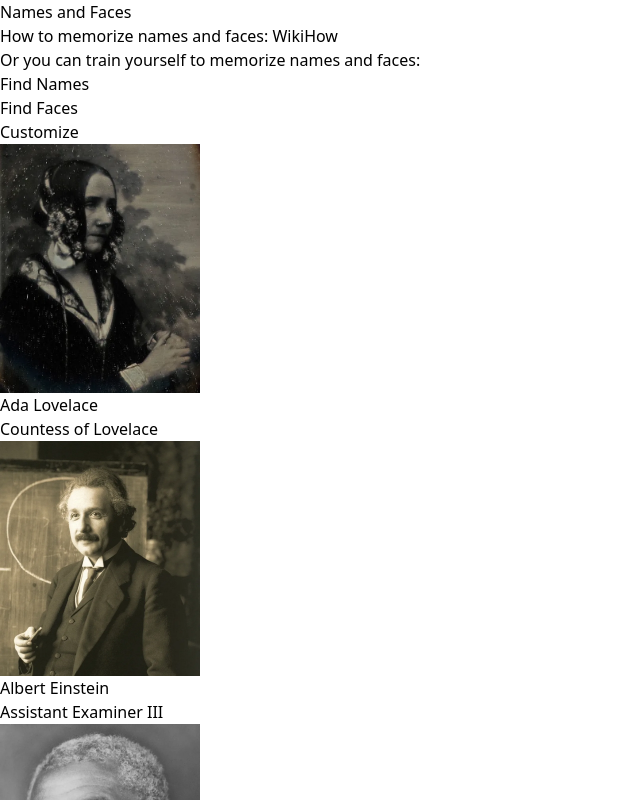
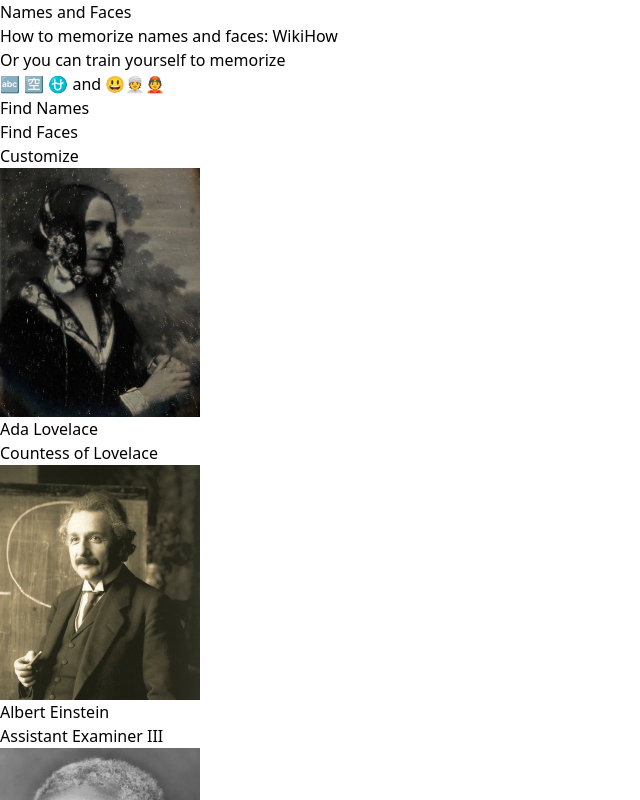
Before and after one commit to asendia/names-and-faces, a SvelteKit app: page / in a window 1280 px wide. Shown: the top 800 px of the page, without its empty margins (0-640 px from the left). Built offline with nearby package versions, Linux system fonts and the light colour scheme.

Commit message:
Align center

```diff
--- a/src/routes/+page.svelte
+++ b/src/routes/+page.svelte
@@ -18,13 +18,13 @@
 <h1 class="text-center font-medium leading-tight text-4xl sm:text-5xl my-4 text-blue-500">
 	Names and Faces
 </h1>
-<p class="md:text-center mb-4 md:mb-12">
+<p class="text-center mb-4 md:mb-12">
 	How to memorize names and faces: <a
 		class="text-blue-500 underline"
 		target="_blank"
 		href="https://www.wikihow.com/Memorize-Names-and-Faces">WikiHow</a
 	><br />
-	Or you can train yourself to memorize names and faces:
+	Or you can train yourself to memorize<br />🔤 🈳️ ⛎ and 😃👳👲
 </p>
 <div class="flex flex-col md:flex-row justify-center items-center mb-4 md:mb-12">
 	<a href="./find-names" class="block w-[200px]"><Button fullWidth>Find Names</Button></a>
```
